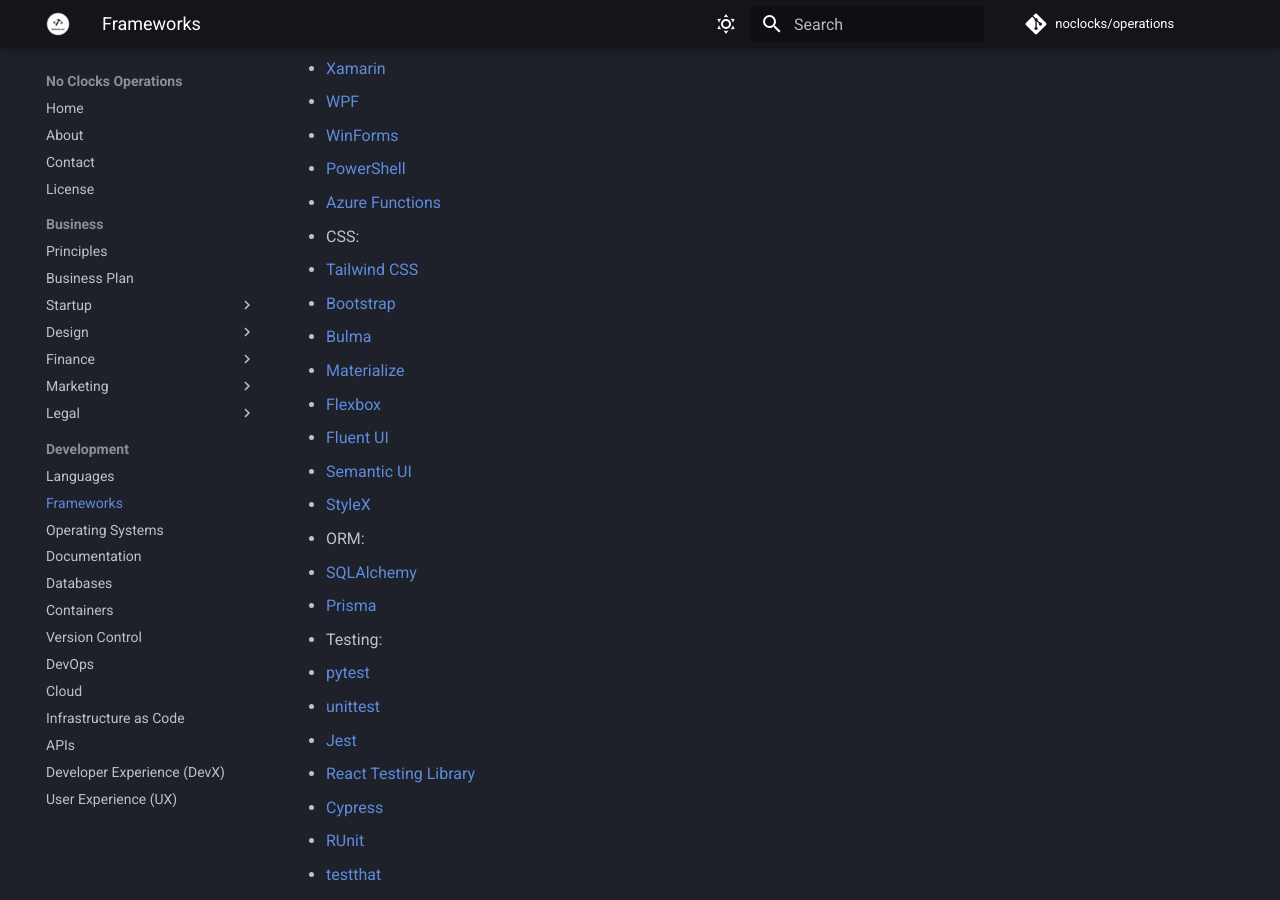
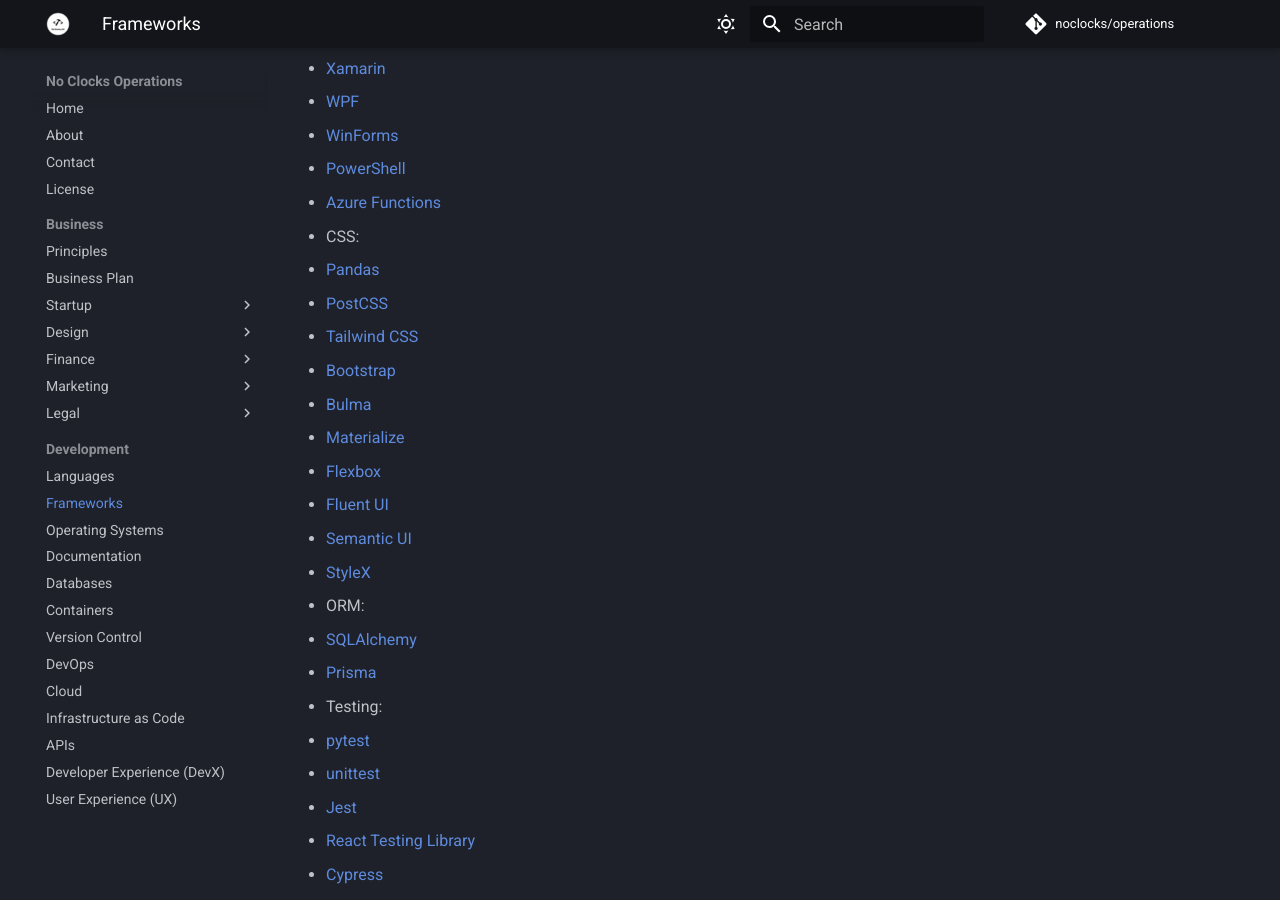
Before and after one commit to noclocks/operations, an MkDocs documentation site: the page built from docs/dev/frameworks.md, in a window 1280 px wide and 900 px high, scrolled down 751 px. Built offline with MkDocs 1.6.1 and Material for MkDocs 9.7.7, drawn with Linux system fonts in a browser that asks for light colours; comment, search, counter and statistics services are not loaded.

Commit message:
Update `frameworks.md`

```diff
--- a/docs/dev/frameworks.md
+++ b/docs/dev/frameworks.md
@@ -25,6 +25,8 @@
   - [PowerShell](https://docs.microsoft.com/en-us/powershell/)
   - [Azure Functions](https://docs.microsoft.com/en-us/azure/azure-functions/)
 - CSS:
+  - [Pandas](https://panda-css.com/)
+  - [PostCSS](https://github.com/postcss/postcss)
   - [Tailwind CSS](https://tailwindcss.com/)
   - [Bootstrap](https://getbootstrap.com/)
   - [Bulma](https://bulma.io/)
```
